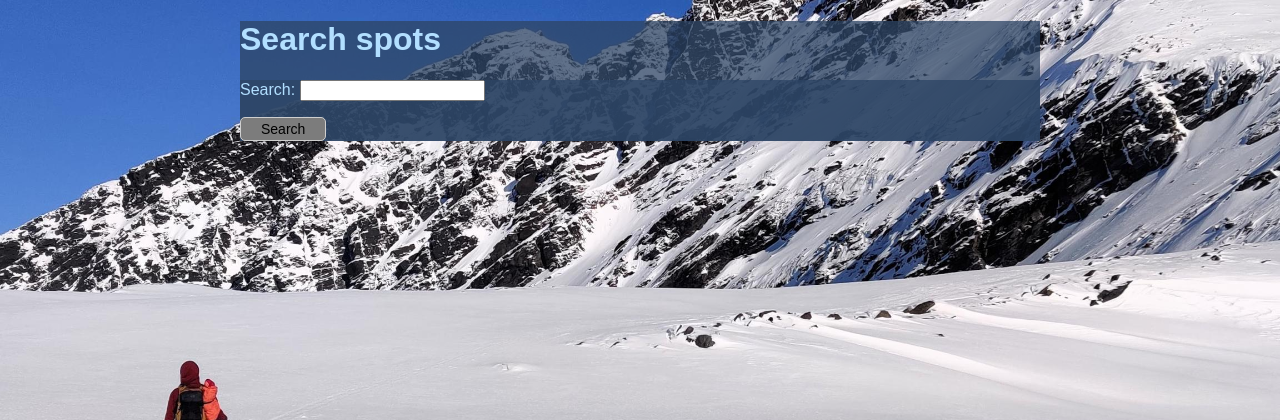
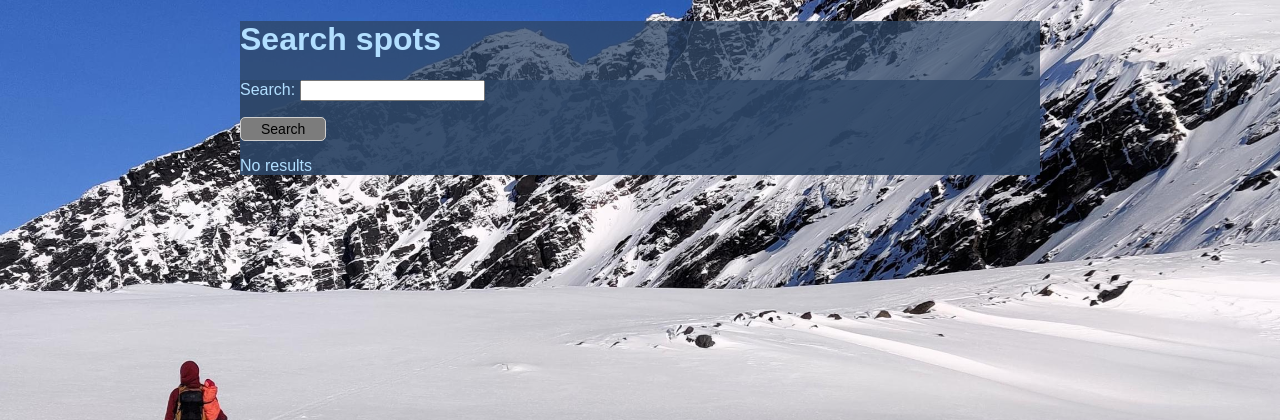
Before and after one commit to ttanninen/freeride_spot_review_webapp, a Flask app: page /search in a window 1280 px wide. Shown: the part 178-598 px from the top of the page. Run offline with Flask 3, Linux system fonts and the light colour scheme; the visitor is signed in with stand-in values (Sample User, id 1).

Commit message:
Added result counter

```diff
--- a/templates/search.html
+++ b/templates/search.html
@@ -27,6 +27,7 @@
     {% if results|length > 0 %}
     <hr />
     <h2>Results (Newest first)</h2>
+    Found {{ results | length }} results
     <ul>
     {% for result in results %}
     <li>
@@ -38,6 +39,8 @@
     </li>
     {% endfor %}
     </ul>
+    {% else %}
+    No results
     {% endif %}
 </div>
 {% endblock %}
```
